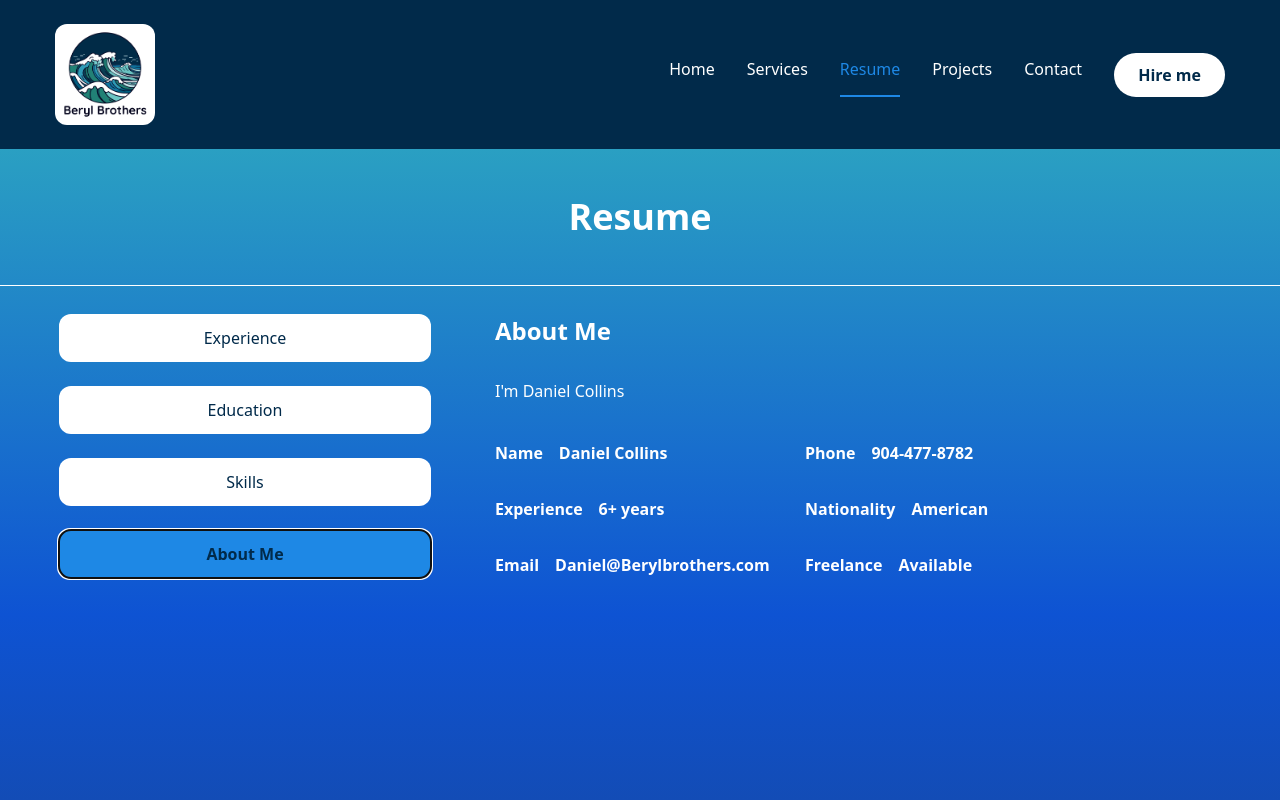
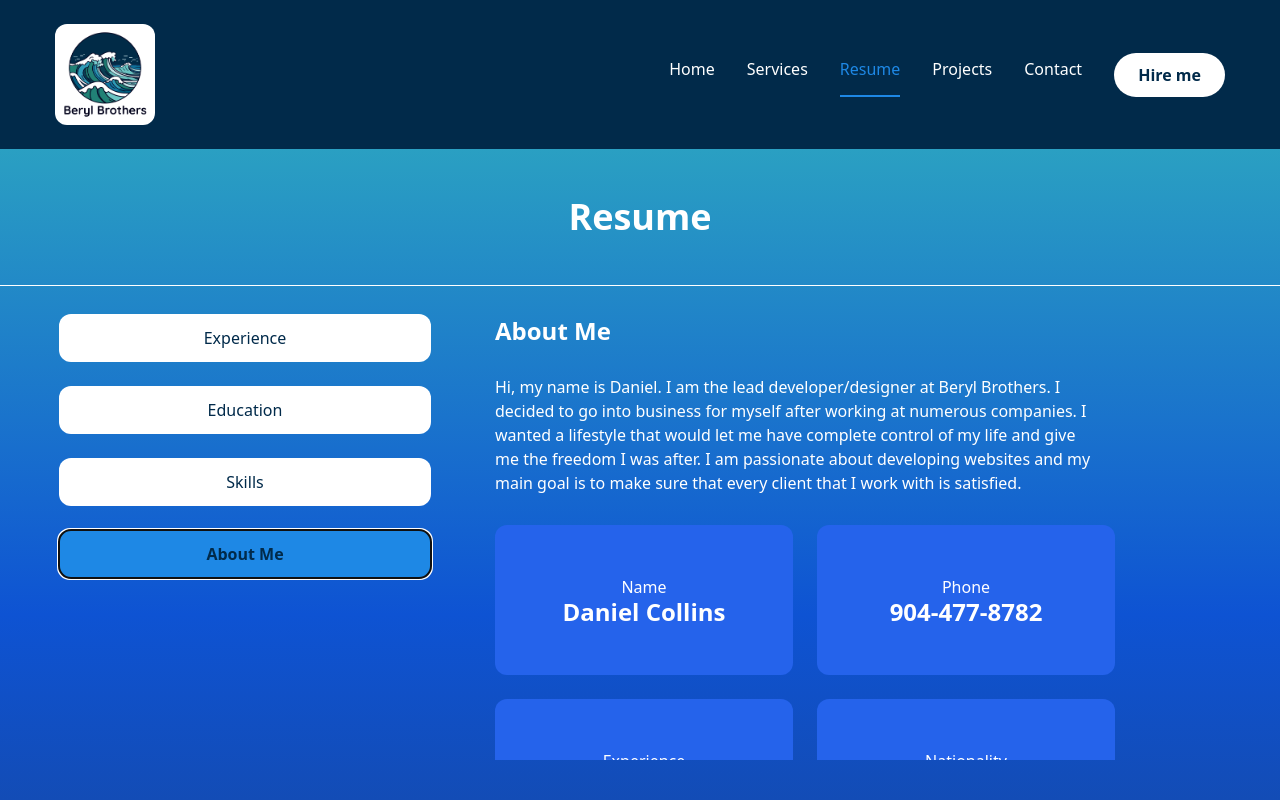
Before and after one commit to BerylBrothers/Paint-Website, a Next.js app: page /resume in a window 1280 px wide. Both pictures are taken after a click on the tab "About Me". Shown: the top 800 px of the page. Built offline with nearby package versions, Linux system fonts and the light colour scheme.

Commit message:
polished off resume section

```diff
--- a/app/resume/page.jsx
+++ b/app/resume/page.jsx
@@ -14,7 +14,7 @@ import PageTitle from "@/components/PageTitle";
 //about data
 const about = {
   title:"About Me",
-  description:"I'm Daniel Collins",
+  description:"Hi, my name is Daniel. I am the lead developer/designer at Beryl Brothers. I decided to go into business for myself after working at numerous companies. I wanted a lifestyle that would let me have complete control of my life and give me the freedom I was after. I am passionate about developing websites and my main goal is to make sure that every client that I work with is satisfied. ",
   info:[
     {
       fieldName: "Name",
@@ -236,18 +236,29 @@ const resume = () => {
               </ul>
             </div>
             </TabsContent>
+            <ScrollArea className="h-[450px]">
             <TabsContent value="about" className="w-full text-center xl:text-left">
-            <div className="flex flex-col gap-[30px]">
-              <h3>{about.title}</h3>
-              <p className="max-w-[600px] mx-auto xl:mx-0" >{about.description}</p>
-              <ul className="grid grid-cols-1 xl:grid-cols-2 gap-y-6 max-w-[620px] mx-auto xl:mx-0">{about.info.map((item, index) => {
-                return <li key={index} className="flex items-center justify-center xl:justify-start gap-4">
-                  <span className="font-bold">{item.fieldName}</span>
-                  <span className="font-semibold">{item.fieldValue}</span>
-                </li>
-              })}</ul>
+  <div className="flex flex-col gap-[30px]">
+    <h3 className="">{about.title}</h3>
+    <p className="max-w-[600px] mx-auto xl:mx-0 text-base ">{about.description}</p>
+    <ul className="grid grid-cols-1 xl:grid-cols-2 gap-y-6 xl:gap-6 max-w-[620px] mx-auto xl:mx-0">
+      {about.info.map((item, index) => {
+        return (
+          <li
+            key={index}
+            className="flex items-center justify-center w-full xl:w-full h-[150px] bg-blue-600 rounded-xl p-4">
+            {/* Field name, centered both vertically and horizontally */}
+            <div className="flex flex-col items-center justify-center text-center text-sm xl:text-base text-white">
+              <span className="">{item.fieldName}</span>
+              <h3 className="text-white ">{item.fieldValue}</h3>
             </div>
-            </TabsContent>
+          </li>
+        );
+      })}
+    </ul>
+  </div>
+</TabsContent>
+</ScrollArea>
           </div>
         </Tabs>
       </div>
```
